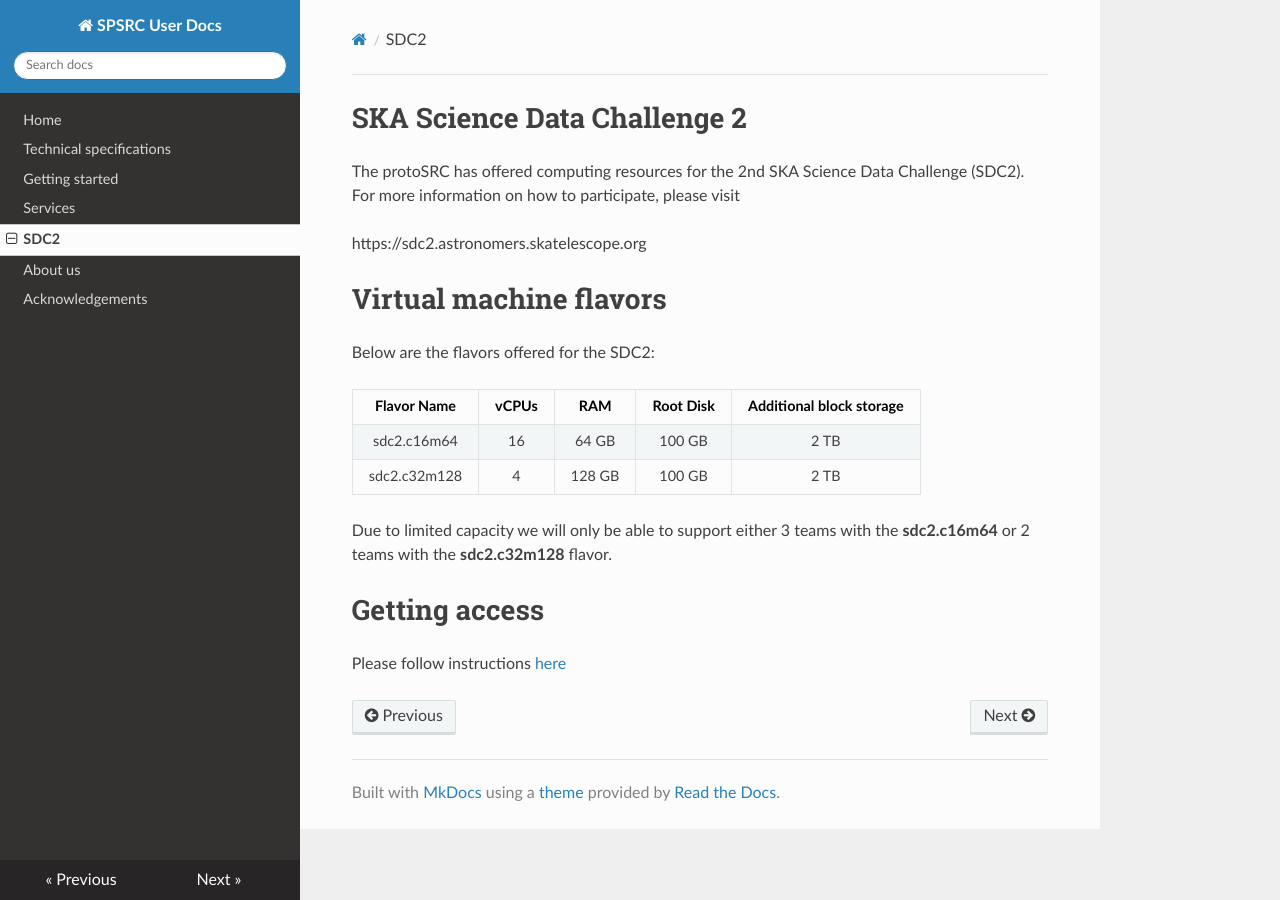
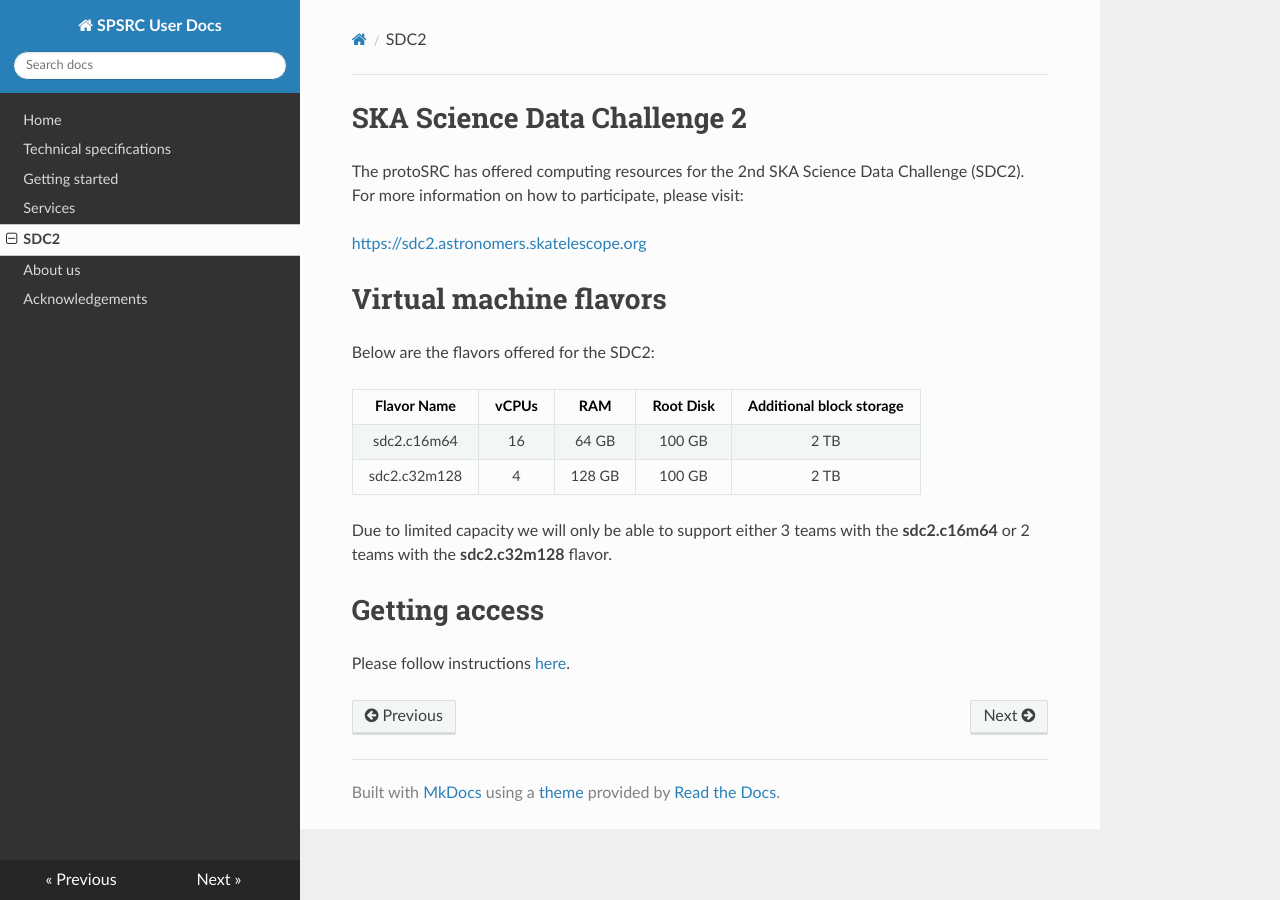
Before and after one commit to espsrc/spsrc_user_docs, an MkDocs documentation site: the page built from docs/sdc2.md, in a window 1280 px wide. Built offline with MkDocs 1.6.1, drawn with Linux system fonts in a browser that asks for light colours; nearby versions of some CDN libraries; part of the change alters nothing that is shown.

Commit message:
Update sdc2.md

```diff
--- a/docs/sdc2.md
+++ b/docs/sdc2.md
@@ -1,9 +1,9 @@
 # SKA Science Data Challenge 2
 
 The protoSRC has offered computing resources for the 2nd SKA Science Data Challenge (SDC2).
-For more information on how to participate, please visit
+For more information on how to participate, please visit:
 
-https://sdc2.astronomers.skatelescope.org
+[https://sdc2.astronomers.skatelescope.org](https://sdc2.astronomers.skatelescope.org)
 
 # Virtual machine flavors
 
@@ -19,4 +19,4 @@ or 2 teams with the **sdc2.c32m128** flavor.
 
 # Getting access
 
-Please follow instructions [here](access.md)
+Please follow instructions [here](access.md).
```
